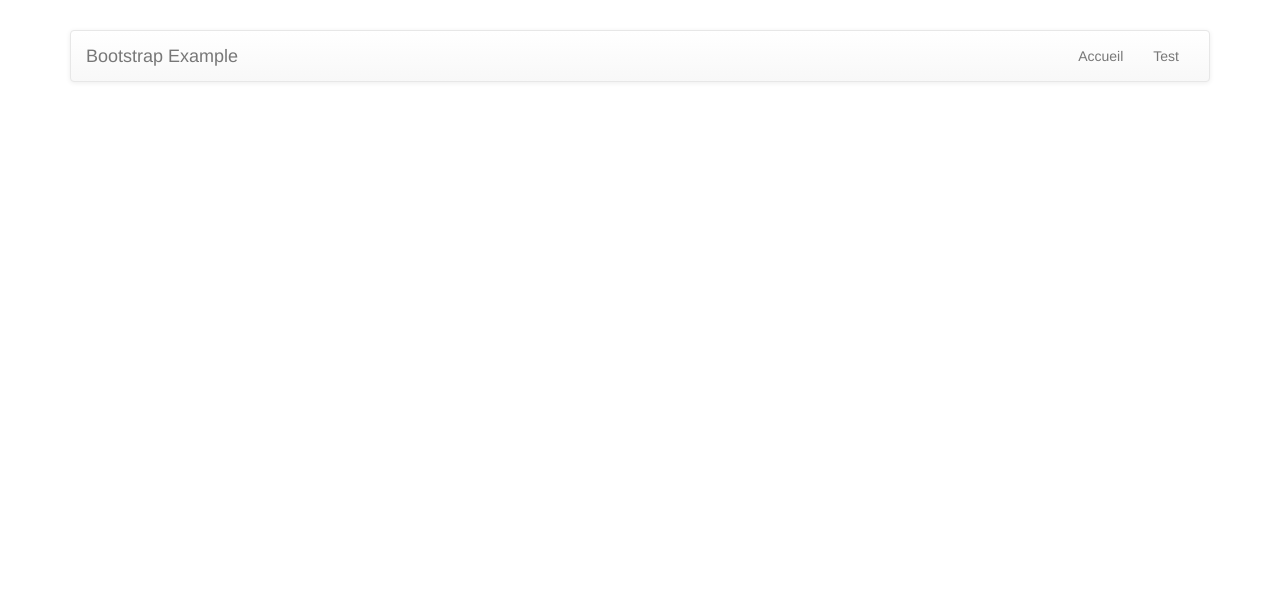
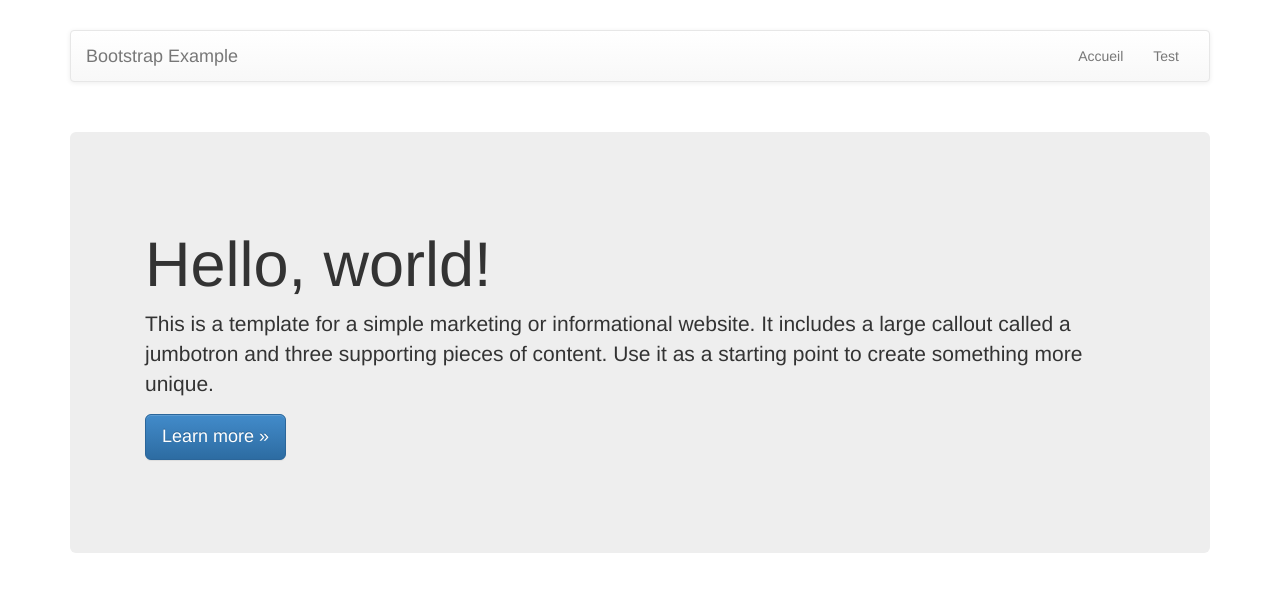
Before and after one commit to pascalmerme/founderpages_bootstrap, a plain HTML site: page fsfqsfd/index.html in a window 1280 px wide. Drawn offline with Linux system fonts and the light colour scheme.

Commit message:
new page edit

```diff
--- a/fsfqsfd/index.html
+++ b/fsfqsfd/index.html
@@ -42,7 +42,16 @@
         </nav>
     </div>
 
-    <div id="dd_container" class="container"></div>
+    <div id="dd_container" class="container">
+<div style="display: none;"></div>
+<div class="dd_snippet" id="snippet_6858"><div class="jumbotron">
+      <div class="container">
+        <h1 class="dd_text">Hello, world!</h1>
+        <p class="dd_text">This is a template for a simple marketing or informational website. It includes a large callout called a jumbotron and three supporting pieces of content. Use it as a starting point to create something more unique.</p>
+        <p class="dd_text"><a class="btn btn-primary btn-lg" href="#">Learn more »</a></p>
+      </div>
+    </div></div>
+</div>
 
 		<div style="display: none;"></div>
 
```
